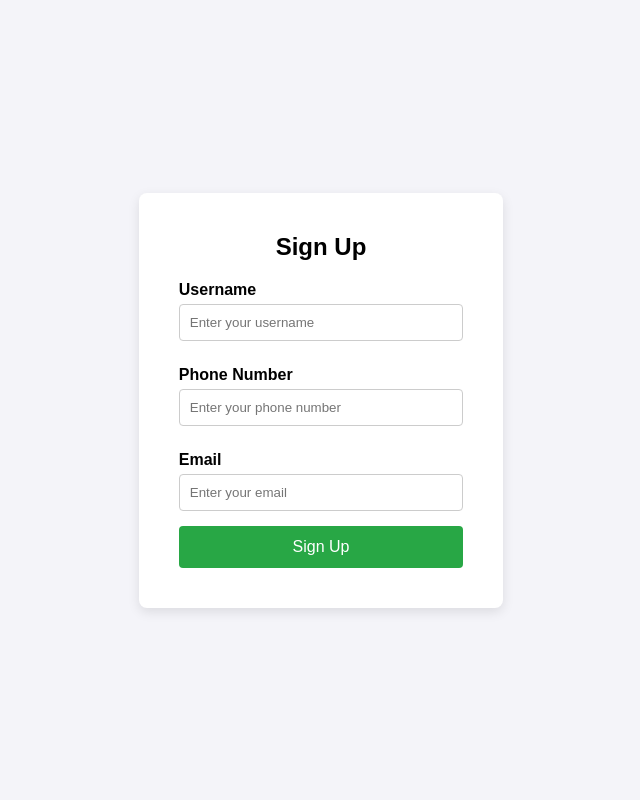
After one commit to sahilkumardhala/universal_UID, a Django app: page /signup/ in a window 1280 px wide. The commit adds this page. Shown: the whole page, without its empty margins (319-959 px from the left). Run offline with Django 5.2, Linux system fonts and the light colour scheme.

Commit message:
create signup & home page

```diff
--- a/universal_UID/UIDapp/views.py
+++ b/universal_UID/UIDapp/views.py
@@ -2,6 +2,14 @@ from django.shortcuts import render,HttpResponse
 
 # Create your views here.
 
+def home(request):
+    return render(request, 'home.html')
+
+
+
 def loginpage(request):
-    return HttpResponse("hii")
-    #return render(request, 'login.html')
+
+    return render(request, 'login.html')
+
+def signup(request):
+    return render(request, 'signup.html')
--- /dev/null
+++ b/universal_UID/static/css/signup.css
@@ -0,0 +1,65 @@
+* {
+    margin: 0;
+    padding: 0;
+    box-sizing: border-box;
+}
+
+body {
+    font-family: Arial, sans-serif;
+    background-color: #f4f4f9;
+    display: flex;
+    justify-content: center;
+    align-items: center;
+    height: 100vh;
+}
+
+.container {
+    display: flex;
+    justify-content: center;
+    align-items: center;
+    height: 100%;
+}
+
+.signup-form {
+    background-color: #fff;
+    padding: 40px;
+    border-radius: 8px;
+    box-shadow: 0 4px 12px rgba(0, 0, 0, 0.1);
+    width: 100%;
+    max-width: 400px;
+}
+
+.signup-form h2 {
+    text-align: center;
+    margin-bottom: 20px;
+}
+
+.signup-form label {
+    font-weight: bold;
+    display: block;
+    margin-top: 10px;
+}
+
+.signup-form input {
+    width: 100%;
+    padding: 10px;
+    margin-top: 5px;
+    margin-bottom: 15px;
+    border: 1px solid #ccc;
+    border-radius: 4px;
+}
+
+.signup-form button {
+    width: 100%;
+    padding: 12px;
+    background-color: #28a745;
+    color: white;
+    border: none;
+    border-radius: 4px;
+    cursor: pointer;
+    font-size: 16px;
+}
+
+.signup-form button:hover {
+    background-color: #218838;
+}
--- /dev/null
+++ b/universal_UID/templates/signup.html
@@ -0,0 +1,30 @@
+{% load static %}
+
+<!DOCTYPE html>
+<html lang="en">
+<head>
+    <meta charset="UTF-8">
+    <meta name="viewport" content="width=device-width, initial-scale=1.0">
+    <title>Sign Up</title>
+    <link rel="stylesheet" href="{% static 'css/signup.css' %}">
+</head>
+<body>
+    <div class="container">
+        <div class="signup-form">
+            <h2>Sign Up</h2>
+            <form action="/submit_signup" method="post">
+                <label for="username">Username</label>
+                <input type="text" id="username" name="username" placeholder="Enter your username" required>
+
+                <label for="phone">Phone Number</label>
+                <input type="tel" id="phone" name="phone" placeholder="Enter your phone number" required pattern="[0-9]{10}" title="Please enter a valid 10-digit phone number.">
+
+                <label for="email">Email</label>
+                <input type="email" id="email" name="email" placeholder="Enter your email" required>
+
+                <button type="submit">Sign Up</button>
+            </form>
+        </div>
+    </div>
+</body>
+</html>
--- a/universal_UID/universal_UID/urls.py
+++ b/universal_UID/universal_UID/urls.py
@@ -19,6 +19,8 @@ from django.urls import path, include # type: ignore
 from UIDapp import views
 urlpatterns = [
     # path('UID/', include("UIDapp.urls")),
-    path('', views.loginpage),
+    path('', views.home),
+    path('login/', views.loginpage),
+    path('signup/', views.signup),
     path('admin/', admin.site.urls),
 ]
```
Also changed, not shown: universal_UID/templates/home.html (added, +11 -0 lines), universal_UID/templates/login.html (+1 -80 lines), universal_UID/static/css/login.css (renamed from universal_UID/static/css/styles.css).
